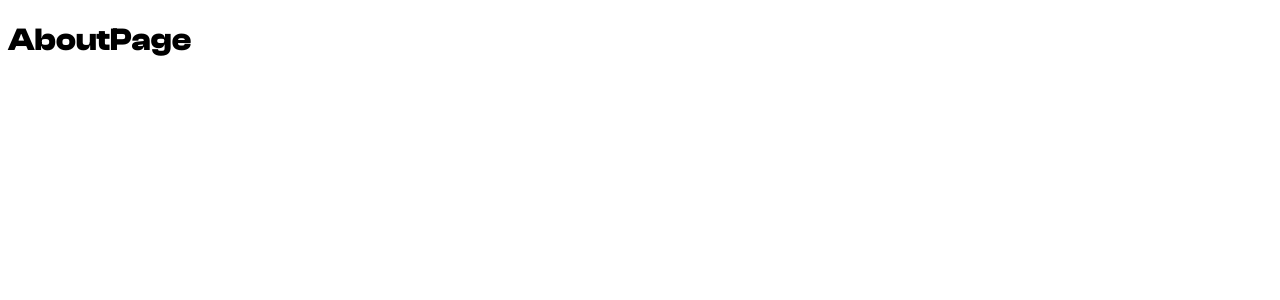
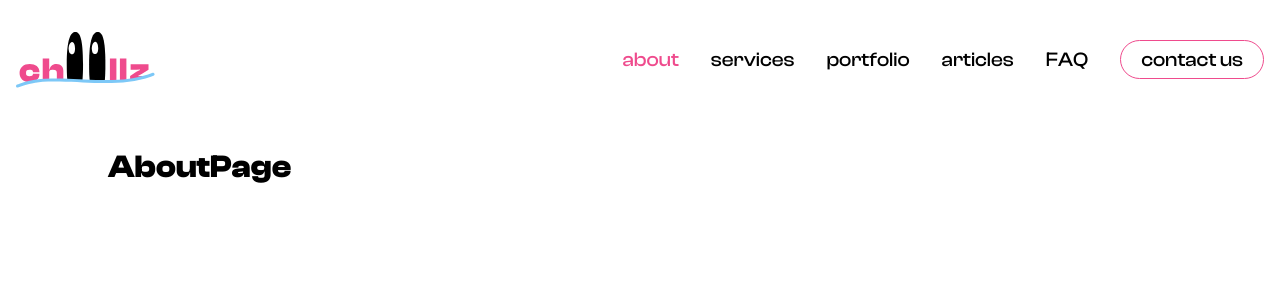
Before and after one commit to klukovka/chillz, a React (Vite) app: page / in a window 1280 px wide. Shown: the top 300 px of the page. Built offline with nearby package versions, Linux system fonts and the light colour scheme.

Commit message:
add MainNavigationBar

```diff
--- a/src/components/MainNavigationBar.jsx
+++ b/src/components/MainNavigationBar.jsx
@@ -1 +1,32 @@
-export default function MainNavigationBar() {}
+import logo from "../assets/craby.svg";
+import classes from "./MainNavigationBar.module.css";
+import MainNavigationBarItem from "./MainNavigationBarItem";
+
+export default function MainNavigationBar() {
+  return (
+    <header className={classes["main-header"]}>
+      <img
+        src={logo}
+        alt="Chillz Logo"
+        className={classes["main-header__brand"]}
+      />
+      <nav>
+        <ul className={classes["main-nav__items"]}>
+          <MainNavigationBarItem to="/" end>
+            about
+          </MainNavigationBarItem>
+          <MainNavigationBarItem to="/services">services</MainNavigationBarItem>
+          <MainNavigationBarItem to="/portfolio">
+            portfolio
+          </MainNavigationBarItem>
+          <MainNavigationBarItem to="/articles">articles</MainNavigationBarItem>
+          <MainNavigationBarItem to="/faq">FAQ</MainNavigationBarItem>
+          <MainNavigationBarItem to="/contact-us">
+            {" "}
+            <button>contact us</button>
+          </MainNavigationBarItem>
+        </ul>
+      </nav>
+    </header>
+  );
+}
--- /dev/null
+++ b/src/components/MainNavigationBar.module.css
@@ -0,0 +1,67 @@
+.main-header {
+    background: white;
+    padding: 1.5rem 0rem;
+    width: 100%;
+    position: fixed;
+    left: 0;
+    top: 0;
+    z-index: 1;
+    display: flex;
+    align-items: center;
+    justify-content: space-between;
+}
+
+.main-header__brand  {
+    height: 56px;
+    vertical-align: middle;
+    padding-left: 1rem;
+}
+
+.main-nav__items{
+    padding: 0;
+    list-style: none;
+    display: flex;
+    align-items: center;
+}
+
+.main-nav__item{
+    margin-left: 2rem;
+}
+
+.main-nav__item a {
+    font-size: 20px;
+    font-weight: 500;
+    text-decoration: none;
+    color: black;
+}
+
+/*
+TODO: Update styling
+*/
+.main-nav__items a:hover,
+.main-nav__items a.active {
+    color: #EF4B8D;
+}
+
+.main-nav__item button {
+    font-size: 20px;
+    font-weight: 500;
+    font-family: "ClashDisplay";
+    background-color: white;
+    border-radius: 100px;
+    padding: 0.375rem 1.25rem;
+    border: 1px solid #EF4B8D;
+    color: black;
+    margin-right: 1rem;
+    cursor:pointer;
+}
+
+/*
+TODO: Update styling
+*/
+.main-nav__items button:hover,
+.main-nav__items .active button {
+    background-color: #EF4B8D;
+    color: white;
+    border-color: black;
+}
--- /dev/null
+++ b/src/components/MainNavigationBarItem.jsx
@@ -0,0 +1,16 @@
+import { NavLink } from "react-router-dom";
+import classes from "./MainNavigationBar.module.css";
+
+export default function MainNavigationBarItem({ children, end, to }) {
+  return (
+    <li className={classes["main-nav__item"]}>
+      <NavLink
+        to={to}
+        className={({ isActive }) => (isActive ? classes.active : undefined)}
+        end={end}
+      >
+        {children}
+      </NavLink>
+    </li>
+  );
+}
--- a/src/index.css
+++ b/src/index.css
@@ -44,3 +44,9 @@
   -webkit-font-smoothing: antialiased;
   -moz-osx-font-smoothing: grayscale;
 }
+
+main {
+  margin: auto;
+  margin-top: calc(100px + 3rem);
+  max-width: 1064px;
+}
--- a/src/pages/RootLayout.jsx
+++ b/src/pages/RootLayout.jsx
@@ -1,8 +1,10 @@
 import { Outlet } from "react-router-dom";
+import MainNavigationBar from "../components/MainNavigationBar";
 
 export default function RootLayout() {
   return (
     <>
+      <MainNavigationBar />
       <main>
         <Outlet />
       </main>
```
